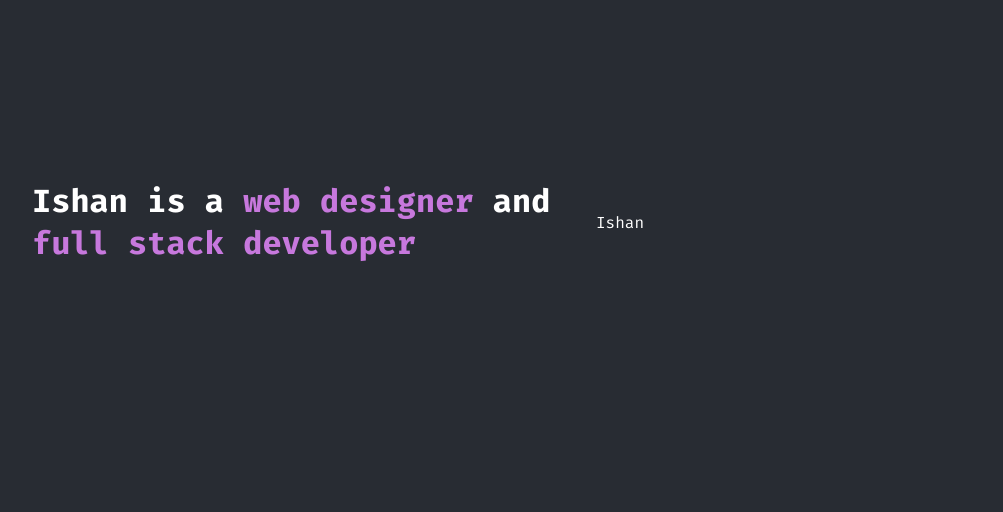
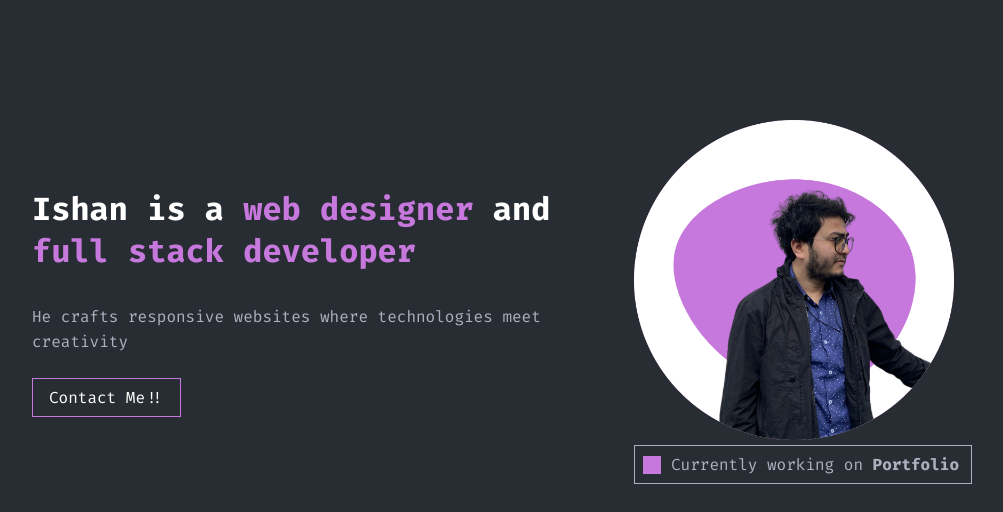
Before and after one commit to ishanbagchi/my-portfolio, a React (Create React App) app: page / in a window 1280 px wide. Shown: the top 512 px of the page, without its empty margins (138-1141 px from the left). Built offline with nearby package versions, Linux system fonts and the light colour scheme.

Commit message:
add image and status

```diff
--- a/src/App.tsx
+++ b/src/App.tsx
@@ -1,5 +1,5 @@
 import './App.css'
-import Home from './components/sections/Home'
+import Home from './components/sections/home/Home'
 
 const App = () => {
 	return (
--- a/src/components/sections/Home.tsx
+++ /dev/null
@@ -1,23 +0,0 @@
-import { FC } from 'react'
-import styles from './Home.module.css'
-import { MAIN_TEXT } from '../../constants/home/home'
-
-interface Props {}
-
-const Home: FC<Props> = ({}) => {
-	return (
-		<section>
-			<div className={styles.homeMainWrapper}>
-				<div className={styles.textWrapper}>
-					<div className={styles.mainText}>
-						Ishan is a <span>web designer</span> and{' '}
-						<span>full stack developer</span>
-					</div>
-				</div>
-				<div>Ishan</div>
-			</div>
-		</section>
-	)
-}
-
-export default Home
--- a/src/components/sections/Home.module.css
+++ b/src/components/sections/home/Home.module.css
@@ -3,14 +3,6 @@
 	display: flex;
 	justify-content: space-between;
 	padding: 120px 170px;
-
-	& div:first-child {
-		flex: 3;
-	}
-
-	& div:last-child {
-		flex: 2;
-	}
 }
 
 .textWrapper {
@@ -29,3 +21,21 @@
 		color: var(--primary, #c778dd);
 	}
 }
+
+.subText {
+	color: var(--gray, #abb2bf);
+	font-family: Fira Code;
+	font-size: 16px;
+	font-style: normal;
+	font-weight: 400;
+	line-height: 25px; /* 156.25% */
+	margin-top: 32px;
+}
+
+.image {
+	max-width: 25vw;
+}
+
+.mainButton {
+	margin-top: 24px;
+}
--- /dev/null
+++ b/src/components/sections/home/Home.tsx
@@ -0,0 +1,34 @@
+import { FC } from 'react'
+import styles from './Home.module.css'
+import { MAIN_TEXT } from '../../../constants/home/home'
+import mainImage from '../../../assets/images/ishan-main.png'
+import Button from '../../ui/buttons/Button'
+import Status from './Status'
+
+interface Props {}
+
+const Home: FC<Props> = ({}) => {
+	return (
+		<section>
+			<div className={styles.homeMainWrapper}>
+				<div className={styles.textWrapper}>
+					<div className={styles.mainText}>
+						Ishan is a <span>web designer</span> and{' '}
+						<span>full stack developer</span>
+					</div>
+					<div className={styles.subText}>
+						He crafts responsive websites where technologies meet
+						creativity
+					</div>
+					<Button className={styles.mainButton}>Contact Me!!</Button>
+				</div>
+				<div>
+					<img className={styles.image} src={mainImage} alt="Ishan" />
+					<Status />
+				</div>
+			</div>
+		</section>
+	)
+}
+
+export default Home
--- /dev/null
+++ b/src/components/sections/home/Status.module.css
@@ -0,0 +1,30 @@
+.statusWrapper {
+	display: flex;
+	width: 25vw;
+	padding: 8px;
+	align-items: center;
+	gap: 10px;
+	border: 1px solid var(--gray, #abb2bf);
+	background: var(--background, #282c33);
+}
+
+.statusBox {
+	width: 16px;
+	height: 16px;
+	flex-shrink: 0;
+	border: 1px solid var(--primary, #c778dd);
+	background: var(--primary, #c778dd);
+}
+
+.statusText {
+	color: var(--gray, #abb2bf);
+	font-family: Fira Code;
+	font-size: 16px;
+	font-style: normal;
+	font-weight: 500;
+	line-height: normal;
+
+	& span {
+		font-weight: 600;
+	}
+}
--- /dev/null
+++ b/src/components/sections/home/Status.tsx
@@ -0,0 +1,17 @@
+import { FC } from 'react'
+import styles from './Status.module.css'
+
+interface Props {}
+
+const Status: FC<Props> = ({}) => {
+	return (
+		<div className={styles.statusWrapper}>
+			<div className={styles.statusBox} />
+			<div className={styles.statusText}>
+				Currently working on <span>Portfolio</span>
+			</div>
+		</div>
+	)
+}
+
+export default Status
--- a/src/components/ui/buttons/Button.tsx
+++ b/src/components/ui/buttons/Button.tsx
@@ -5,12 +5,14 @@ import styles from './Button.module.css'
 interface Props extends React.HTMLAttributes<HTMLButtonElement> {
 	variant?: ButtonVariant
 	disabled?: boolean
+	className?: string
 	children?: React.ReactNode
 }
 
 const Button: FC<Props> = ({
 	variant = ButtonVariant.PRIMARY,
 	disabled = false,
+	className,
 	children,
 	...props
 }) => {
@@ -26,7 +28,7 @@ const Button: FC<Props> = ({
 	}
 	return (
 		<button
-			className={`${styles.btn} ${getVariantClassNames()}`}
+			className={`${styles.btn} ${getVariantClassNames()} ${className}`}
 			{...props}
 		>
 			{children}
```
Also changed, not shown: src/assets/images/ishan-main.png (added).
